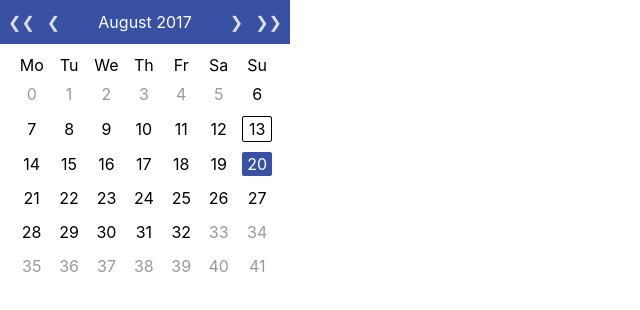
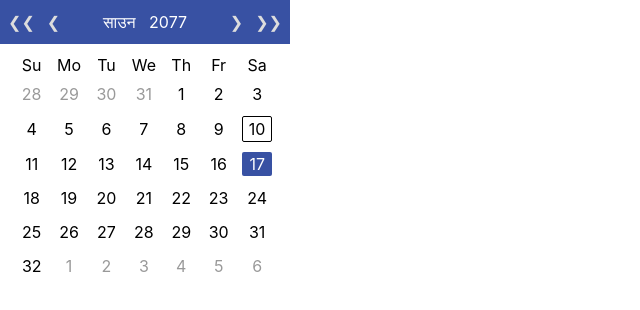
Before and after one commit to raralabs/react-patro, a React (Create React App) app: page / in a window 1280 px wide. Shown: the top 310 px of the page, without its empty margins (0-640 px from the left). Built offline with nearby package versions, Linux system fonts and the light colour scheme.

Commit message:
next prev month toggle

```diff
--- a/package.json
+++ b/package.json
@@ -6,6 +6,7 @@
     "@testing-library/jest-dom": "^4.2.4",
     "@testing-library/react": "^9.3.2",
     "@testing-library/user-event": "^7.1.2",
+    "moment": "^2.27.0",
     "react": "^16.13.1",
     "react-dom": "^16.13.1",
     "react-scripts": "3.4.1",
--- a/src/nepali_date_picker/calendar.js
+++ b/src/nepali_date_picker/calendar.js
@@ -1,32 +1,163 @@
 import React, { Component } from 'react'
 import PropTypes from 'prop-types'
 import './nepali_date_picker.css'
+import { calendarData, calendarFunctions } from './helper_bs';
+import moment from 'moment';
 
 class NepaliCalendar extends Component {
     static propTypes = {
-        value: "2076-01-12"
+        value: "2076-01-12",
+        dateFormat: "%D, %M %d, %y",
+        closeOnDateSelect: true,
+        defaultDate: "",
+        minDate: null,
+        maxDate: null,
+        yearStart: calendarData.minBsYear,
+        yearEnd: calendarData.maxBsYear
     }
 
     constructor(props) {
         super(props)
 
         this.state = {
-            selected_date: "2020-05-01"
+            selected_data: {
+                day: null,
+                month: null,
+                year: null
+            },
+
+
+            calendarDataBS: {
+                date: null,
+                month: null,
+                year: null,
+                daysInMonth: 0,
+                weekDay: 0
+            },
+
+            calendarDataAD: {
+                date: null,
+                month: null,
+                year: null,
+                daysInMonth: 0,
+                weekDay: 0
+            },
+
+            currentRenderingDate: moment(),
+
+            calendarType: "BS"
+
         };
     };
 
+
+
+    getPreviousBSMonthData = (currentMonthData) => {
+        console.log("gettinng", currentMonthData)
+        var datePickerData = currentMonthData;
+        var prevMonth = (datePickerData.month - 1 > 0) ? datePickerData.month - 1 : 12;
+        var prevYear = (prevMonth !== 12) ? datePickerData.year : datePickerData.year - 1;
+        if (prevYear < calendarData.minBsYear || prevYear > calendarData.maxBsYear) {
+            return null;
+        }
+        let monthData = calendarFunctions.getBsMonthInfoByBsDate(prevYear, prevMonth, 1, this.props.dateFormat || "%D, %M %d, %y");
+        console.log(monthData)
+        return monthData
+    }
+    getNextBSMonthData = () => {
+
+    }
+    renderNextBSMonth = () => {
+        let calendarDataBS = this.state.calendarDataBS;
+        var nextMonth = (calendarDataBS.month + 1 <= 12) ? calendarDataBS.month + 1 : 1;
+        var nextYear = (nextMonth !== 1) ? calendarDataBS.year : calendarDataBS.year + 1;
+        var nextDate = calendarDataBS.dateValue;
+        if (nextYear < calendarData.minBsYear || nextYear > calendarData.maxBsYear) {
+            return null;
+        }
+        console.log("setting next for", nextYear, nextMonth, nextDate)
+
+        this.setCalendarData(nextYear, nextMonth, nextDate)
+
+
+
+    }
+
+    renderPreviousBSMonth = () => {
+        let calendarDataBS = this.state.calendarDataBS;
+        var prevMonth = (calendarDataBS.month - 1 > 0) ? calendarDataBS.month - 1 : 12;
+        var prevYear = (prevMonth !== 12) ? calendarDataBS.year : calendarDataBS.year - 1;
+        var prevDate = calendarDataBS.dateValue;
+        if (prevYear < calendarData.minBsYear || prevYear > calendarData.maxBsYear) {
+            return null;
+        }
+        this.setCalendarData(prevYear, prevMonth, prevDate)
+
+    }
+
+    renderCurrentMonth = () => {
+        let calendarDataBS = this.state.currentRenderingDate;
+
+        var currentDate = new Date();
+        var currentBsDate = calendarFunctions.getBsDateByAdDate(currentDate.getFullYear(), currentDate.getMonth() + 1, currentDate.getDate());
+        console.log("current DAta", currentDate, currentBsDate)
+
+        var bsYear = currentBsDate.bsYear;
+        var bsMonth = currentBsDate.bsMonth;
+        var bsDate = currentBsDate.bsDate;
+        this.setCalendarData(bsYear, bsMonth, bsDate)
+    }
+
+    setCalendarData = (bsYear, bsMonth, bsDate) => {
+        let _data = calendarFunctions.getBsMonthInfoByBsDate(bsYear, bsMonth, bsDate, this.props.dateFormat || "%D, %M %d, %y");
+        console.log("nep data", _data)
+        this.setState({
+            calendarDataBS: {
+                date: _data.adDate,
+                month: _data.bsMonth,
+                year: _data.bsYear,
+                daysInMonth: _data.bsMonthDays,
+                weekDay: _data.weekDay,
+                dateValue: bsDate
+            }
+        })
+    }
+
+
+    getMonthValue = (month, type = "BS") => {
+        return calendarData.bsMonths[month - 1]
+    }
+
+
+
     render() {
+        const { calendarDataBS, calendarDataAD, calendarType } = this.state;
+
+        let _calendarData = calendarType == "BS" ? calendarDataBS : calendarDataAD;
+        let _previousCalendarData = this.getPreviousBSMonthData(_calendarData);
+        let previouseMonthDays = _previousCalendarData && _previousCalendarData.bsMonthDays || 30;
+
+        console.log("prev", _previousCalendarData)
+
+
+
         return (
             <div className='rl-nepali-date-panel'>
                 <div className="month-header">
                     <div className='left-actions'>
                         <div title="Previous Year" className='prev-year hand-cursor'>&#10094;&#10094;</div>
-                        <div title="Previous Month" className='prev-month hand-cursor'>&#10094;</div>
+                        <div title="Previous Month" onClick={() => {
+                            this.renderPreviousBSMonth()
+                        }} className='prev-month hand-cursor'>&#10094;</div>
                     </div>
                     <div className='month-header-content'>
-                        August 2017</div>
+                        {this.getMonthValue(_calendarData.month)} &nbsp; {_calendarData.year}
+
+                    </div>
                     <div className='right-actions'>
-                        <div title="Next Month" className='next-month hand-cursor'>&#10095;</div>
+                        <div title="Next Month" onClick={() => {
+                            this.renderNextBSMonth()
+                        }} className='next-month hand-cursor'>&#10095;</div>
                         <div title="Next Year" className='next-year hand-cursor'>&#10095;&#10095;</div>
                     </div>
 
@@ -35,27 +166,54 @@ class NepaliCalendar extends Component {
                     <table className='rl-nepali-date-content'>
                         <thead>
                             <tr>
+                                <th>Su</th>
                                 <th>Mo</th>
                                 <th>Tu</th>
                                 <th>We</th>
                                 <th>Th</th>
                                 <th>Fr</th>
                                 <th>Sa</th>
-                                <th>Su</th>
+
                             </tr>
                         </thead>
                         <tbody>
-                            {Array(6).fill("").map((it1,index1)=>{
+                            {Array(6).fill("").map((it1, index1) => {
                                 return <tr>
-                                    {Array(7).fill("").map((it2,index2)=>{
-                                        return <td className={`rl-picker-cell
-                                        ${index1*7+index2==20?'active':''}
-                                        ${index1*7+index2==13?'today':''}
+                                    {Array(7).fill("").map((it2, index2) => {
 
-                                        ${index1*7+index2<6||index1*7+index2>32?'other-month':''}`
+                                        let indexedItem = index1 * 7 + (index2) + 1;
 
-                                        }>
-                                            <div className='rl-picker-cell-inner'>{index1*7+index2}</div>
+
+                                        let isOfThisMonth = index1 == 0 ? indexedItem >= _calendarData.weekDay : indexedItem < (_calendarData.daysInMonth + _calendarData.weekDay);
+                                        let value_item = index1 == 0 ?
+                                            (!isOfThisMonth) ?
+                                                previouseMonthDays - (_calendarData.weekDay - index2 - 2) :
+                                                indexedItem + 1 - _calendarData.weekDay
+                                            :
+                                            (!isOfThisMonth) ?
+                                                indexedItem - _calendarData.daysInMonth - _calendarData.weekDay + 1
+                                                : indexedItem - _calendarData.weekDay + 1
+
+
+
+                                        console.log("is of this month", isOfThisMonth, indexedItem)
+
+                                        return <td
+                                            onClick={(e) => {
+                                                console.log("clicked value is")
+                                            }}
+                                            className={`rl-picker-cell
+                                        ${index1 * 7 + index2 == 20 ? 'active' : ''}
+                                        ${index1 * 7 + index2 == 13 ? 'today' : ''}
+
+                                        ${!isOfThisMonth ? 'other-month' : ''}`
+
+                                            }>
+                                            <div className='rl-picker-cell-inner'>
+
+                                                {value_item}
+
+                                            </div>
                                         </td>
                                     })}
                                 </tr>
@@ -66,6 +224,10 @@ class NepaliCalendar extends Component {
             </div>
         )
     }
+
+    componentDidMount() {
+        this.renderCurrentMonth()
+    }
 }
 
 export default NepaliCalendar
--- a/src/nepali_date_picker/helper.js
+++ b/src/nepali_date_picker/helper_bs.js
@@ -174,6 +174,7 @@ export const calendarFunctions = Object.seal({
         var eqAdDate = calendarFunctions.getAdDateByBsDate(bsYear, bsMonth, bsDate);
         var weekDay = eqAdDate.getDay() + 1;
         var formattedDate = calendarFunctions.bsDateFormat(dateFormatPattern, bsYear, bsMonth, bsDate);
+        console.log("ad date",eqAdDate,bsDate)
         return {
             bsYear: bsYear,
             bsMonth: bsMonth,
--- a/src/nepali_date_picker/index.js
+++ b/src/nepali_date_picker/index.js
@@ -2,7 +2,7 @@ import React, { Component } from 'react'
 import PropTypes from 'prop-types'
 import './nepali_date_picker.css'
 import NepaliCalendar from './calendar.js'
-import { calendarFunctions } from './helper.js'
+import { calendarFunctions } from './helper_bs.js'
 
 class NepaliDatePicker extends Component {
     static propTypes = {
```
Also changed, not shown: src/nepali_date_picker/helper_ad.js (added), 1 other file (tests, documents, lock files or other folders).
